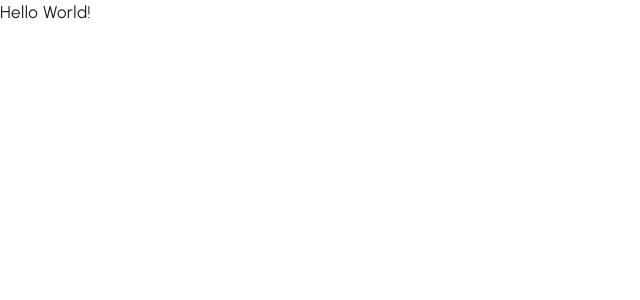
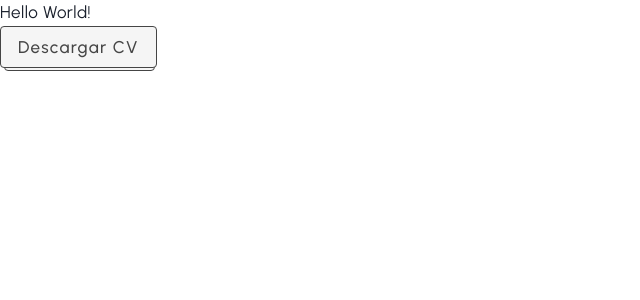
Before and after one commit to nemontero08/personal-portfolio, a React (Vite) app: page / in a window 1280 px wide. Shown: the top 300 px of the page, without its empty margins (0-640 px from the left). Built offline with nearby package versions, Linux system fonts and the light colour scheme.

Commit message:
Add: Button component
Btn component added,with resume download option

```diff
--- a/src/App.jsx
+++ b/src/App.jsx
@@ -1,13 +1,12 @@
-import { Button } from "@chakra-ui/react"
-import { Text } from '@chakra-ui/react'
+import { Btn } from "./Components/Btn"
 
 function App() {
 
   return (
-    <div >
+    <>
       <p>Hello World!</p>
-
-    </div>
+      <Btn cv={true}></Btn>
+    </>
   )
 }
 
--- /dev/null
+++ b/src/Components/Btn.jsx
@@ -0,0 +1,15 @@
+import {Button} from '@chakra-ui/react';
+
+export const Btn = ({text,cv}) => {
+    const isCv = cv;
+    const cvUrl = '../../public/CV_Nicolas_Montero_2022_(ES).pdf';
+    return (
+        <>
+            {
+                isCv
+                ? <Button as="a" variant='outline' href={cvUrl} download>Descargar CV</Button>
+                :<Button variant='outline'>{text}</Button>
+            }
+        </>
+    )
+}
--- a/src/Theme/theme.jsx
+++ b/src/Theme/theme.jsx
@@ -1,7 +1,55 @@
 import { extendTheme } from "@chakra-ui/react";
+import myColors from '../Styles/variables/_variables.scss';
 
 const theme = extendTheme({
-
+    colors:{
+        brand:{
+            whiteColor:'#f5f5f5',
+            blackColor:'#454545',
+            primaryColor:'#ba94d1',
+            accentColor:'#7f669d'
+        }
+    },
+    components:{
+        Button:{
+            variants:{
+                outline:{
+                    color: 'brand.blackColor',
+                    letterSpacing:'0.074rem',
+                    fontWeight:'500',
+                    borderColor:'brand.blackColor',
+                    borderRadius:'0.235rem',
+                    backgroundColor:'brand.whiteColor',
+                    _after:{
+                        content:'""',
+                        display:'block',
+                        position:'absolute',
+                        zIndex:'-1',
+                        width:'96%',
+                        height:'100%',
+                        bottom:'-4px',
+                        left:'calc(50% - 48%)',
+                        borderRadius:'0.235rem',
+                        border:'1px solid',
+                        borderColor:'brand.blackColor',
+                        backgroundColor:'brand.whiteColor',
+                    },
+                    _hover:{
+                        backgroundColor:'brand.primaryColor',
+                        _after:{
+                            backgroundColor:'brand.accentColor'
+                        }
+                    },
+                    _active:{
+                        backgroundColor:'brand.accentColor',
+                        _after:{
+                            backgroundColor:'brand.primaryColor'
+                        }
+                    }
+                }
+            }
+        }
+    }
 });
 
 export default theme;
```
Also changed, not shown: src/Styles/variables/_variables.scss (line endings or trailing spaces), 1 other file (tests, documents, lock files or other folders).
